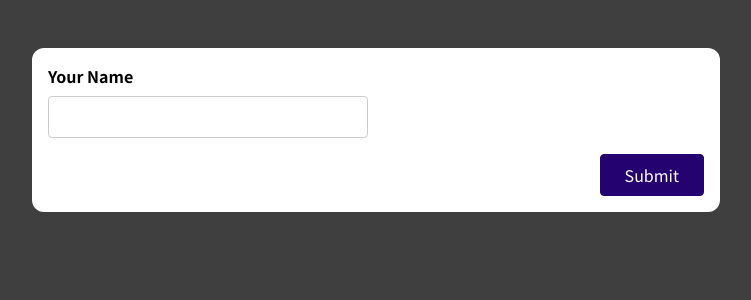
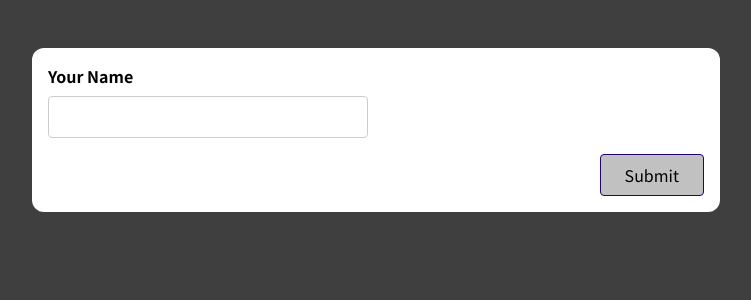
Before and after one commit to lerand94/reactFormApp, a React (Create React App) app: page / in a window 1280 px wide. Shown: the top 300 px of the page, without its empty margins (264-1015 px from the left). Built offline with nearby package versions, Linux system fonts and the light colour scheme.

Commit message:
added disabled validation for button

```diff
--- a/src/components/SimpleInput.js
+++ b/src/components/SimpleInput.js
@@ -7,6 +7,12 @@
   const enteredValueIsValid = enteredValue.trim() !== "";
 
   const enteredValueIsInvalid = !enteredValueIsValid && enteredValueTouched;
+
+  let formIsValid = false;
+
+  if (enteredValueIsValid) {
+    formIsValid = true;
+  }
 
   const enteredValueHandler = (e) => {
     setEnteredValue(e.target.value);
@@ -49,7 +55,7 @@
         )}
       </div>
       <div className="form-actions">
-        <button>Submit</button>
+        <button disabled={!formIsValid}>Submit</button>
       </div>
     </form>
   );
--- a/src/index.css
+++ b/src/index.css
@@ -73,6 +73,14 @@
   cursor: pointer;
 }
 
+button:disabled,
+button:disabled:hover,
+button:disabled:active {
+  cursor: not-allowed;
+  color: #000000;
+  background-color: #c1c1c1;
+}
+
 button:hover,
 button:active {
   background-color: #33059e;
```
